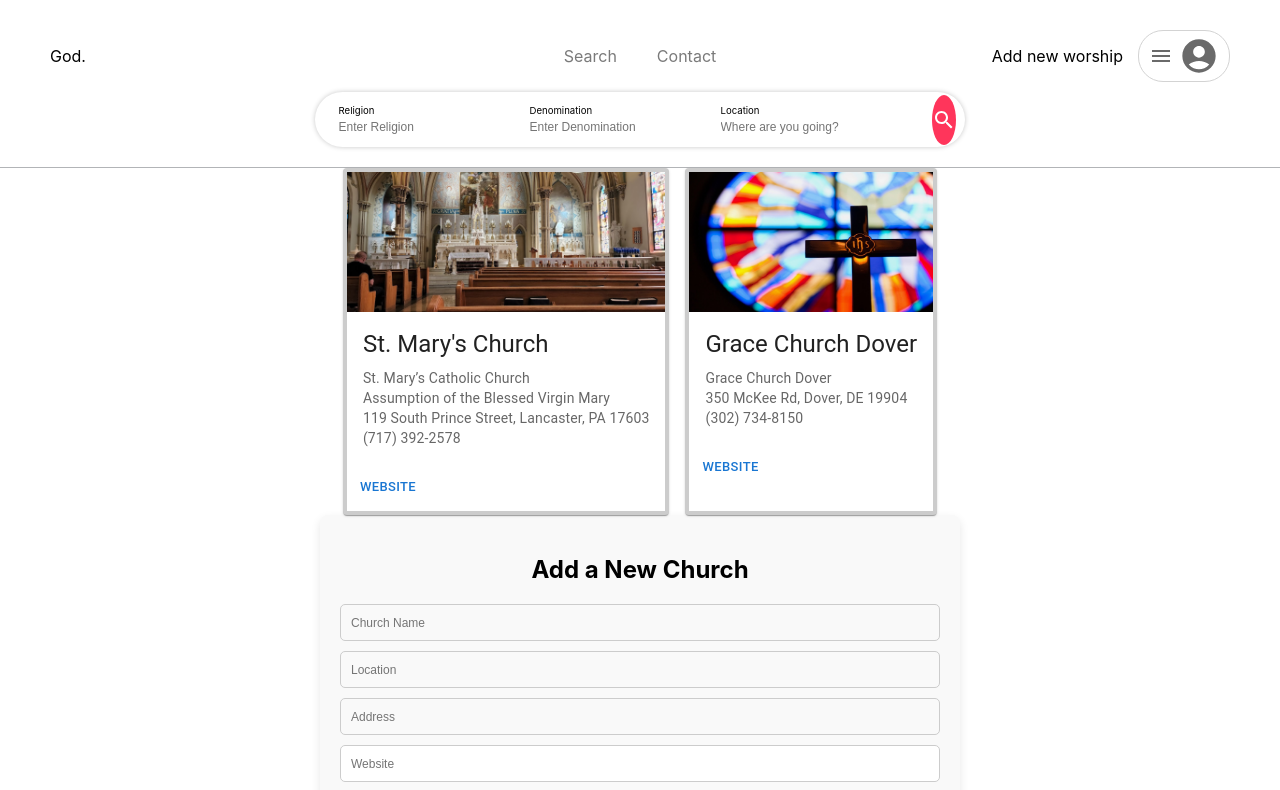
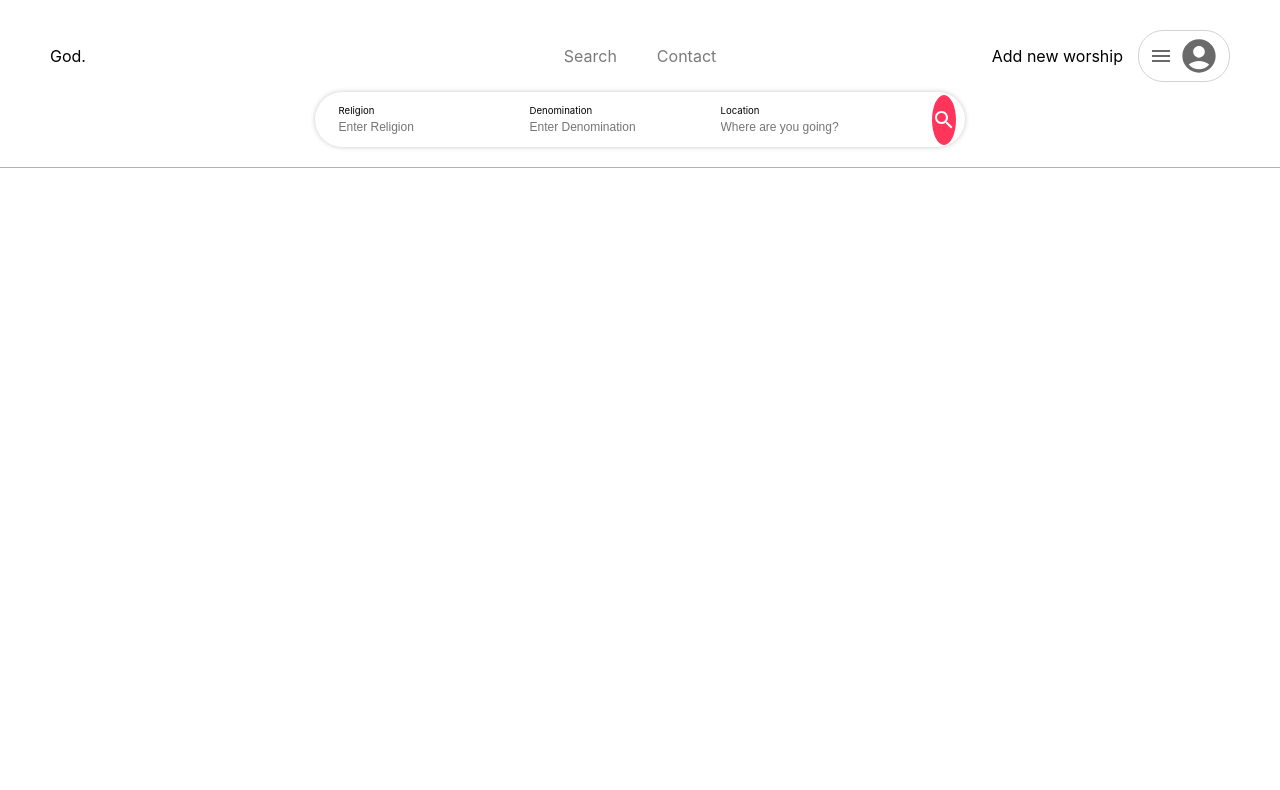
Before and after one commit to jerrybenn/WebDesignProject, a React (Create React App) app in the folder god/: page / in a window 1280 px wide. Shown: the top 790 px of the page. Built offline with nearby package versions, Linux system fonts and the light colour scheme.

Commit message:
Update App.js
Removed components from App.js

```diff
--- a/god/src/App.js
+++ b/god/src/App.js
@@ -27,9 +27,6 @@ function App() {
         <Route path="/addNewWorship" element={<AddNewWorship />} />
         </Routes>
       </BrowserRouter>
-
-      <RelCard />
-      <ChurchForm />
     </div>
   );
 }
```
